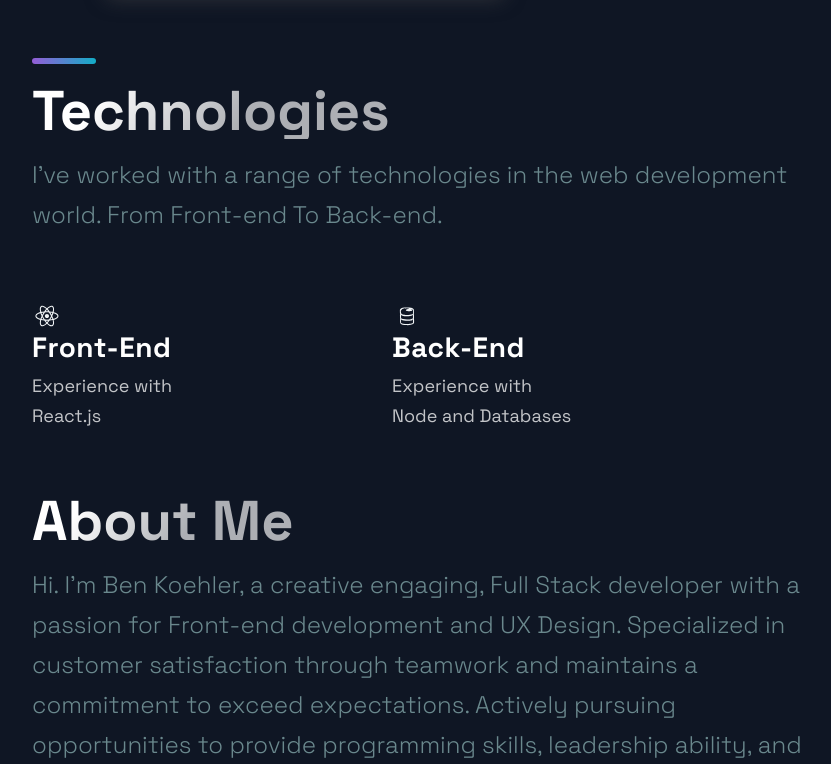
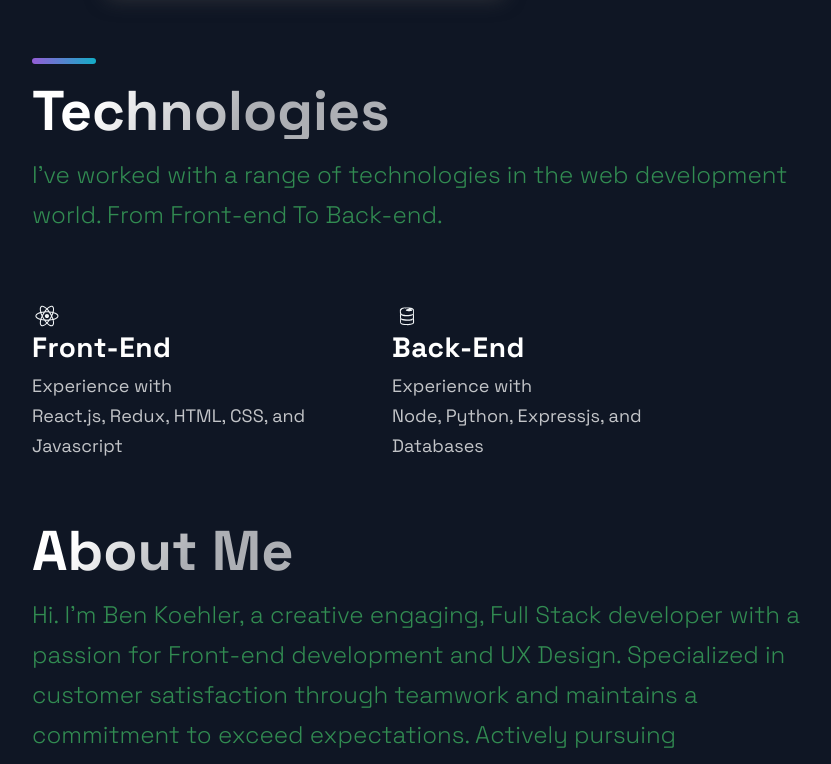
Before and after one commit to bkoehler2016/portfolio_website, a Next.js app: page / in a window 1280 px wide. Shown: the part 2000-2764 px from the top of the page, without its empty margins (88-919 px from the left). Built offline with nearby package versions, Linux system fonts and the light colour scheme.

Commit message:
updated technologies and colors

```diff
--- a/src/components/Technologies/Technologies.js
+++ b/src/components/Technologies/Technologies.js
@@ -30,7 +30,8 @@ const Technologies = () => (
           <ListTitle>Front-End</ListTitle>
           <ListParagraph>
             Experience with <br />
-            React.js
+            React.js, Redux, HTML, CSS, and Javascript
+
           </ListParagraph>
         </ListContainer>
       </ListItem>
@@ -40,7 +41,7 @@ const Technologies = () => (
           <ListTitle>Back-End</ListTitle>
           <ListParagraph>
             Experience with <br />
-            Node and Databases
+            Node, Python, Expressjs, and Databases
           </ListParagraph>
         </ListContainer>
       </ListItem>
--- a/src/styles/GlobalComponents/index.js
+++ b/src/styles/GlobalComponents/index.js
@@ -60,7 +60,7 @@ export const SectionText = styled.p`
   line-height: 40px;
   font-weight: 300;
   padding-bottom: 3.6rem;
-  color: rgba(189, 241, 238, 0.52);
+  color: rgba( 81, 245, 122, 0.53 );
 
   @media ${(props) => props.theme.breakpoints.md} {
     max-width: 670px;
```
